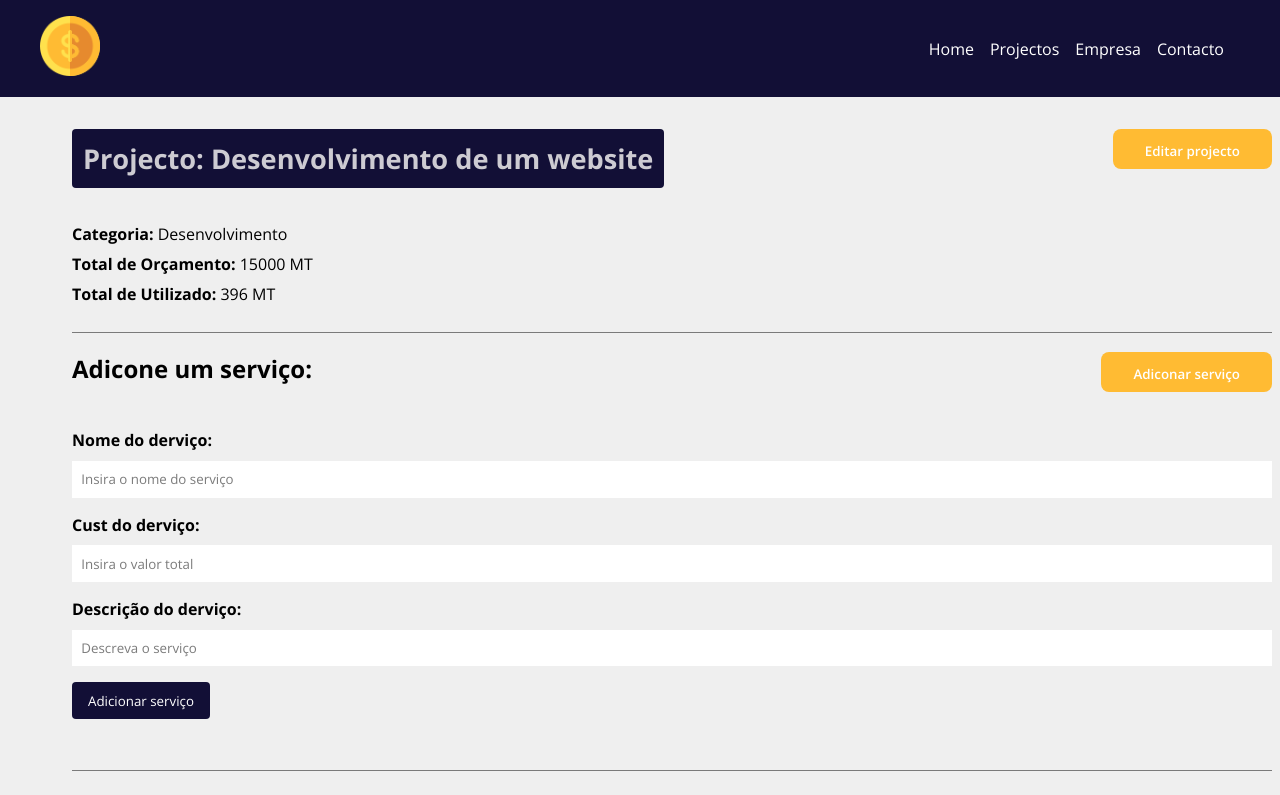
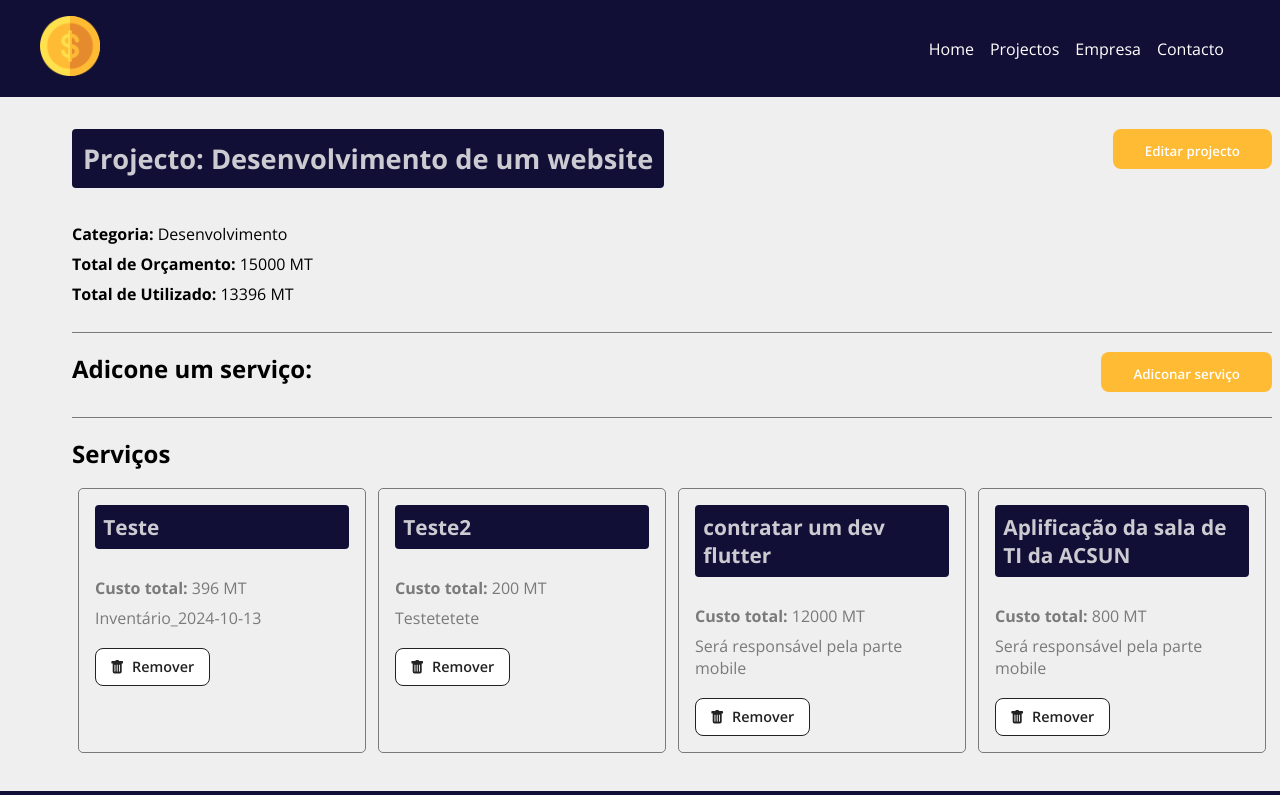
Before and after one commit to adelsonsaguateDev/costs, a React (Create React App) app: page /projecto/1 in a window 1280 px wide. Shown: the top 795 px of the page. Built offline with nearby package versions, Linux system fonts and the light colour scheme; data requests are answered from the project's data file; the HTML template or start-up script is replaced by a standard one.

Commit message:
Exibindo os serviços

```diff
--- a/db.json
+++ b/db.json
@@ -8,13 +8,31 @@
         "id": "2",
         "nome": "Desenvolvimento"
       },
-      "cost": 396,
+      "cost": 13396,
       "services": [
         {
           "name": "Teste",
           "cost": "396",
           "descricao": "Inventário_2024-10-13",
           "id": "ad06969c-0111-4123-852a-d9b9f1912c5b"
+        },
+        {
+          "name": "Teste2",
+          "cost": "200",
+          "descricao": "Testetetete",
+          "id": "41f7b060-bdbf-45f7-952c-20554b32fd3d"
+        },
+        {
+          "name": "contratar um dev flutter",
+          "cost": "12000",
+          "descricao": "Será responsável pela parte mobile",
+          "id": "69db231a-c4db-4a59-885d-567289fd68a2"
+        },
+        {
+          "name": "Aplificação da sala de TI da ACSUN",
+          "cost": "800",
+          "descricao": "Será responsável pela parte mobile",
+          "id": "34763e9c-cee6-43d7-b1bb-322080ab7bcf"
         }
       ]
     },
--- a/src/components/layout/Alert.module.css
+++ b/src/components/layout/Alert.module.css
@@ -4,7 +4,7 @@
   margin-bottom: 1rem;
   border: 1px solid transparent;
   border-radius: .25rem;
-  margin-top: 10em;
+  margin-top: 1em;
 }
 
 .alert p {
--- a/src/components/pages/Projecto.js
+++ b/src/components/pages/Projecto.js
@@ -4,14 +4,17 @@
 import { useState, useEffect, useRef } from "react";
 import Loading from "../layout/Loading.js";
 import Container from "../layout/Container.js";
+import Message from "../layout/Message.js";
+import Alert from "../layout/Alert.js";
 import ProjectForm from "../project/ProjectForm.js";
-import Message from "../layout/Message.js";
 import ServiceForm from "../service/ServiceForm.js";
+import ServiceCard from "../service/ServiceCard.js";
 
 function Projecto() {
   const { id } = useParams();
 
   const [project, setProject] = useState([]);
+  const [services, setServices] = useState([]);
   const [showProjectForm, setShowProjectForm] = useState(false);
   const [showServiceForm, setShowServiceForm] = useState(false);
   const [message, setMessage] = useState();
@@ -33,6 +36,7 @@
           .then((response) => response.json())
           .then((data) => {
             setProject(data);
+            setServices(data.services);
           })
           .catch((error) => console.log(error)());
       }, 1000);
@@ -65,7 +69,7 @@
   }
 
   function createService() {
-    setMessage('');
+    setMessage("");
 
     //last service
     const lastService = project.services[project.services.length - 1];
@@ -75,7 +79,6 @@
     const newCost = parseFloat(project.cost) + parseFloat(lastServiceCost);
 
     if (newCost > parseFloat(project.budget)) {
-
       setMessage(
         "Por favor, o orçamento não deve ser ultrapassado, verifique o valor do serviço"
       );
@@ -98,15 +101,12 @@
     })
       .then((response) => response.json())
       .then((data) => {
-
-        console.log(data)
-        // setProject(data);
-        // setShowProjectForm(false);
-        // setMessage("O projecto actualizado com sucesso!");
-        // setType("success");
+        showServiceForm(false)
       })
       .catch((error) => console.log(error)());
   }
+
+  function removeService(){}
 
   function toggleProjectForm() {
     setShowProjectForm(!showProjectForm);
@@ -152,10 +152,10 @@
             <div className={styles.service_form_container}>
               <h2>Adicone um serviço:</h2>
               <button className={styles.btn} onClick={toggleServiceForm}>
-                {!showServiceForm ? "Adiconar serviço" : "Fechar"}
+                {showServiceForm ? "Fechar" : "Adiconar serviço"}
               </button>
               <div className={styles.project_info}>
-                {!showServiceForm && (
+                {showServiceForm && (
                   <ServiceForm
                     handleSubmit={createService}
                     btnText="Adicionar serviço"
@@ -165,8 +165,22 @@
               </div>
             </div>
             <h2>Serviços</h2>
-            <Container className="start">
-              <p>Itens de Serviço</p>
+            <Container customClass="start">
+              {services.length > 0 &&
+               services.map((service) => (
+                <ServiceCard
+                id={service.id}
+                name={service.name}
+                cost={service.cost}
+                descricao={service.descricao}
+                key={service.id}
+                handleRemove={removeService}
+                />
+               ))
+              }
+              {services.length === 0 && (
+                <Alert type="info" message="Nenhum serviço encontrado!" />
+              )}
             </Container>
           </Container>
         </div>
--- /dev/null
+++ b/src/components/service/ServiceCard.js
@@ -0,0 +1,26 @@
+import styles from "../project/ProjectCard.module.css";
+import {BsFillTrashFill} from 'react-icons/bs'
+
+function ServiceCard({ id, name, cost, descricao, handleRemove }) {
+
+  const remove = (e) => {
+
+  }
+    return (
+    <div className={styles.project_card}>
+      <h4>{name}</h4>
+      <p>
+        <span>Custo total:</span> {cost} MT
+      </p>
+      <p>{descricao}</p>
+      <div className={styles.project_card_actions}>
+        <button onclick={remove}>
+            <BsFillTrashFill />
+            Remover
+        </button>
+      </div>
+    </div>
+  );
+}
+
+export default ServiceCard;
```
